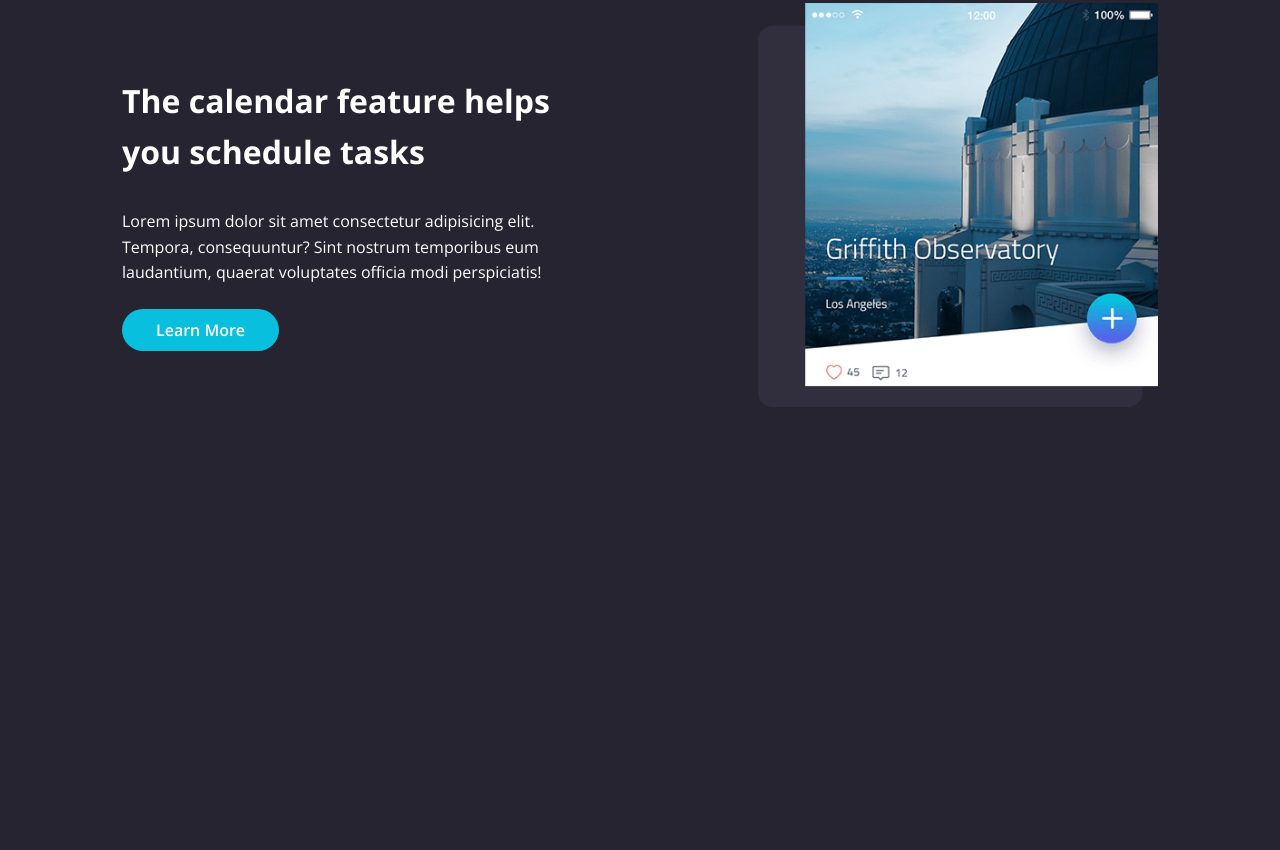
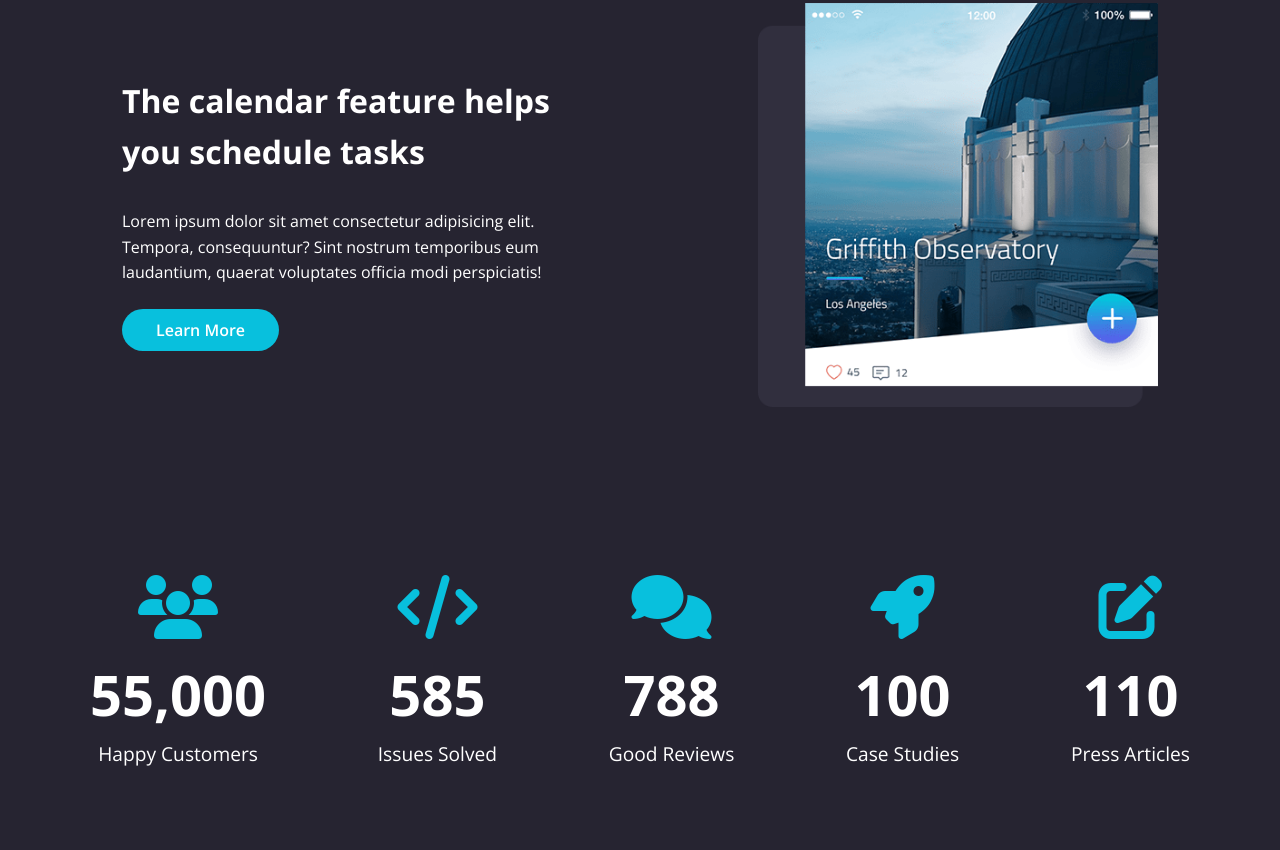
Before and after one commit to ethanmrubenstein/leno-website, a plain HTML site: page index.html in a window 1280 px wide. Shown: the part 3688-4538 px from the top of the page. Before the commit the page ends 4183 px from the top, so only its background shows below. Drawn offline with nearby package versions, Linux system fonts and the light colour scheme.

Commit message:
Added stats section

```diff
--- a/css/styles.css
+++ b/css/styles.css
@@ -359,6 +359,33 @@
   margin: 2rem 0;
 }
 
+/* Stats */
+.stats {
+  padding: 5rem 2rem;
+}
+
+.stats__flex {
+  display: flex;
+  justify-content: space-between;
+  align-items: center;
+  text-align: center;
+  gap: 2rem;
+  flex-wrap: wrap;
+}
+
+.stats__flex-item-icon i {
+  color: var(--primary);
+}
+
+.stats__flex-item-content-heading {
+  font-size: 3.5rem;
+  padding-top: 0.7rem;
+}
+
+.stats__flex-item-content-description {
+  font-size: 1.2rem;
+}
+
 /* Media Queries */
 @media (max-width: 992px) {
   /* Hero */
@@ -425,6 +452,11 @@
     gap: 2rem;
     text-align: center;
   }
+
+  /* Stats */
+  .stats__flex {
+    justify-content: center;
+  }
 }
 
 @media (max-width: 768px) {
@@ -435,6 +467,12 @@
 
   .navbar__mobile-menu {
     display: block;
+  }
+
+  /* Stats */
+  .stats__flex {
+    flex-direction: column;
+    gap: 4rem;
   }
 }
 
@@ -492,7 +530,7 @@
   }
 }
 
-/* Height Queries */
+/* Width and Height Queries */
 @media (max-width: 768px) and (max-height: 850px) {
   /* Hero */
   .hero {
--- a/index.html
+++ b/index.html
@@ -352,6 +352,57 @@
       </div>
     </section>
 
+    <!-- Stats -->
+    <section class="stats">
+      <div class="stats__flex container">
+        <div class="stats__flex-item">
+          <div class="stats__flex-item-icon">
+            <i class="fas fa-users fa-4x"></i>
+          </div>
+          <div class="stats__flex-item-content">
+            <h2 class="stats__flex-item-content-heading">55,000</h2>
+            <p class="stats__flex-item-content-description">Happy Customers</p>
+          </div>
+        </div>
+        <div class="stats__flex-item">
+          <div class="stats__flex-item-icon">
+            <i class="fas fa-code fa-4x"></i>
+          </div>
+          <div class="stats__flex-item-content">
+            <h2 class="stats__flex-item-content-heading">585</h2>
+            <p class="stats__flex-item-content-description">Issues Solved</p>
+          </div>
+        </div>
+        <div class="stats__flex-item">
+          <div class="stats__flex-item-icon">
+            <i class="fas fa-comments fa-4x"></i>
+          </div>
+          <div class="stats__flex-item-content">
+            <h2 class="stats__flex-item-content-heading">788</h2>
+            <p class="stats__flex-item-content-description">Good Reviews</p>
+          </div>
+        </div>
+        <div class="stats__flex-item">
+          <div class="stats__flex-item-icon">
+            <i class="fas fa-rocket fa-4x"></i>
+          </div>
+          <div class="stats__flex-item-content">
+            <h2 class="stats__flex-item-content-heading">100</h2>
+            <p class="stats__flex-item-content-description">Case Studies</p>
+          </div>
+        </div>
+        <div class="stats__flex-item">
+          <div class="stats__flex-item-icon">
+            <i class="fas fa-edit fa-4x"></i>
+          </div>
+          <div class="stats__flex-item-content">
+            <h2 class="stats__flex-item-content-heading">110</h2>
+            <p class="stats__flex-item-content-description">Press Articles</p>
+          </div>
+        </div>
+      </div>
+    </section>
+
     <script
       src="https://cdnjs.cloudflare.com/ajax/libs/glightbox/3.3.1/js/glightbox.min.js"
       integrity="sha512-XL54SjceXZFzblziNnaFFaXggzqCuZrFS4loWPpvPJ6Kg0kc2HyL89+cPeH0GMq0sKL2SegzUmA8Lx9a0st2ow=="
```
